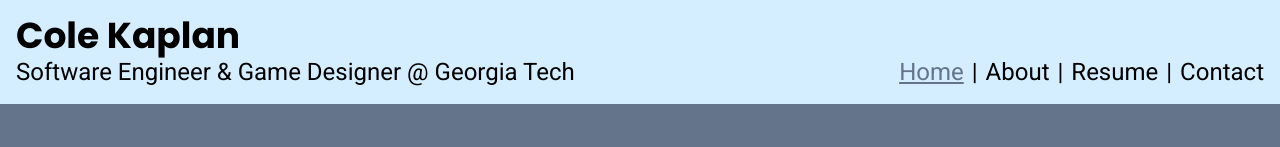
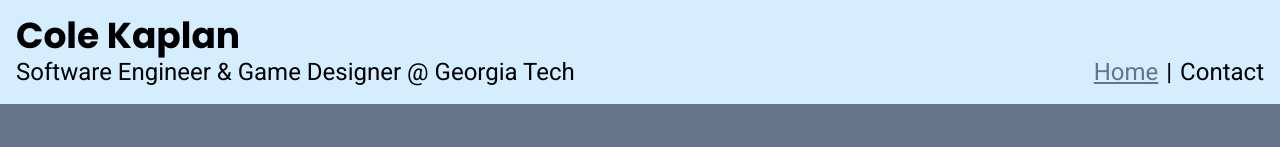
Before and after one commit to ColeKaplan/cole-website, a Next.js app: page / in a window 1280 px wide. Shown: the top 147 px of the page. Built offline with nearby package versions, Linux system fonts and the light colour scheme.

Commit message:
removed not finished pages from prod

```diff
--- a/components/Header.tsx
+++ b/components/Header.tsx
@@ -45,10 +45,6 @@ function Header() {
         <div className=' hidden lg:flex flex-row space-x-2'>
           <Link href="/" className={`hover:text-[#A0BEE6] ${pathname === '/' ? 'active-link' : ''} ${roboto.className}`}>Home</Link>
           <p>|</p>
-          <Link href="/about" className={`hover:text-[#A0BEE6] ${pathname === '/about' ? 'active-link' : ''} ${roboto.className}`}>About</Link>
-          <p>|</p>
-          <Link href="/resume" className={`hover:text-[#A0BEE6] ${pathname === '/resume' ? 'active-link' : ''} ${roboto.className}`}>Resume</Link>
-          <p>|</p>
           <Link href="/contact" className={`hover:text-[#A0BEE6] ${pathname === '/contact' ? 'active-link' : ''} ${roboto.className}`}>Contact</Link>
         </div>
         <div className='2xl:hidden xl:hidden lg:hidden md:flex sm:flex justify-end'>
```
